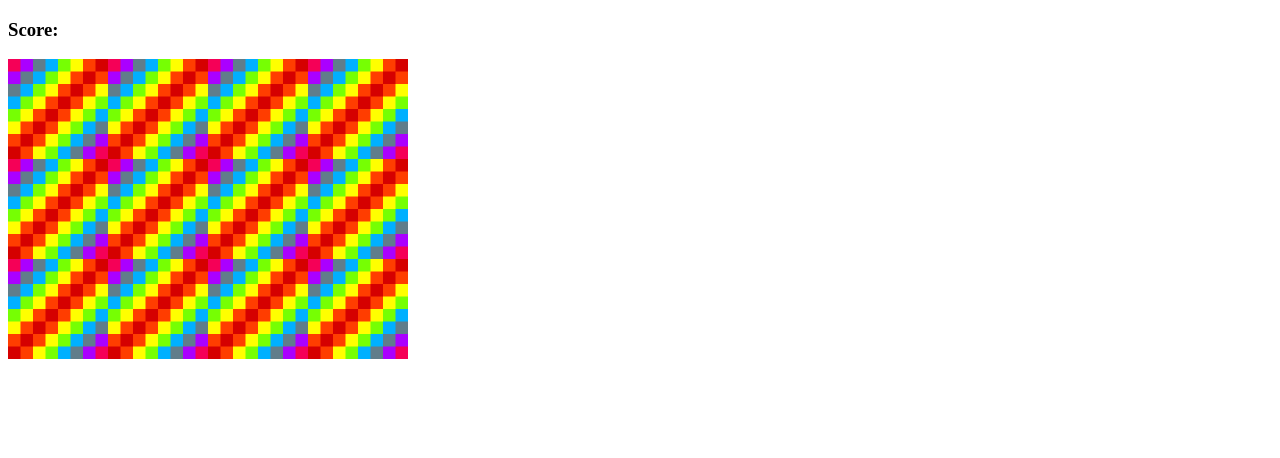
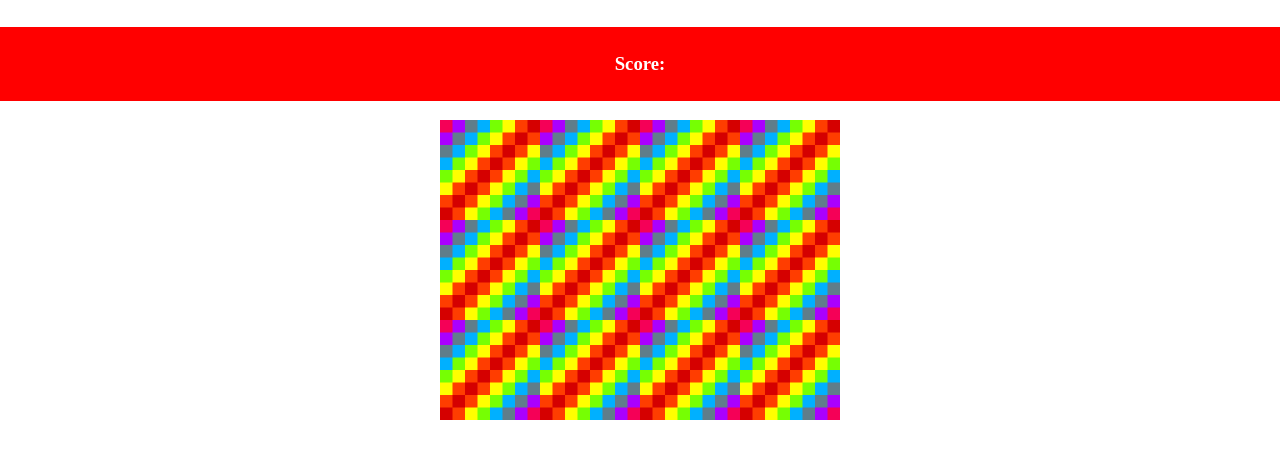
Before and after one commit to mussadiqkhan6886/GameJavaScript, a plain HTML site: page memory game/index.html in a window 1280 px wide. Drawn offline with Linux system fonts and the light colour scheme.

Commit message:
added css

```diff
--- a/memory game/style.css
+++ b/memory game/style.css
@@ -7,3 +7,20 @@
 #grid img{
     cursor: pointer;
 }
+body{
+    display: flex;
+    flex-direction: column;
+    justify-content: center;
+    align-items: center;
+    overflow: hidden;
+}
+h3{
+    background-color: red;
+    color: white;
+    width: 100%;
+    text-align: center;
+    padding: 1.4em;
+}
+#wrong{
+    font-size: 1.5rem;
+}
```
